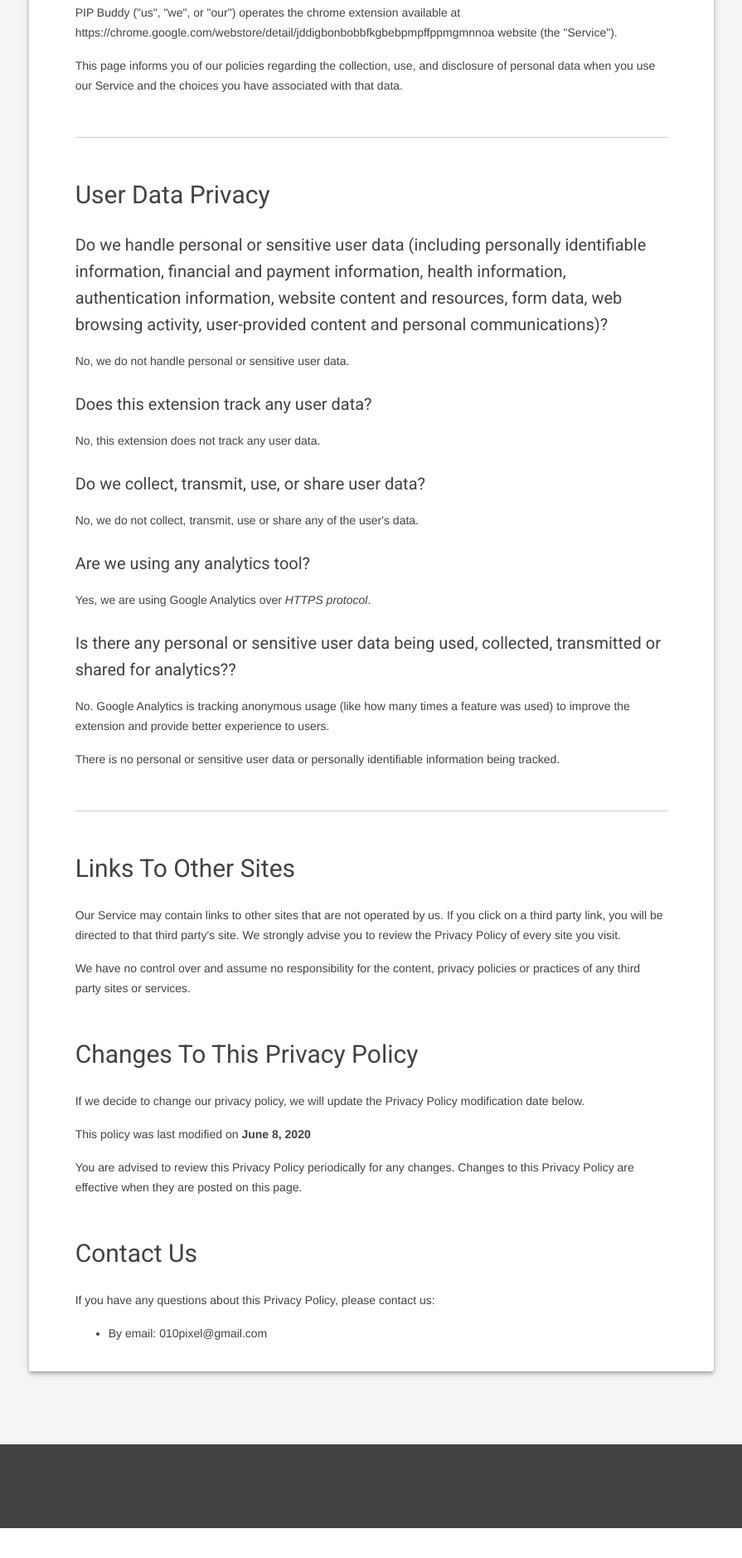
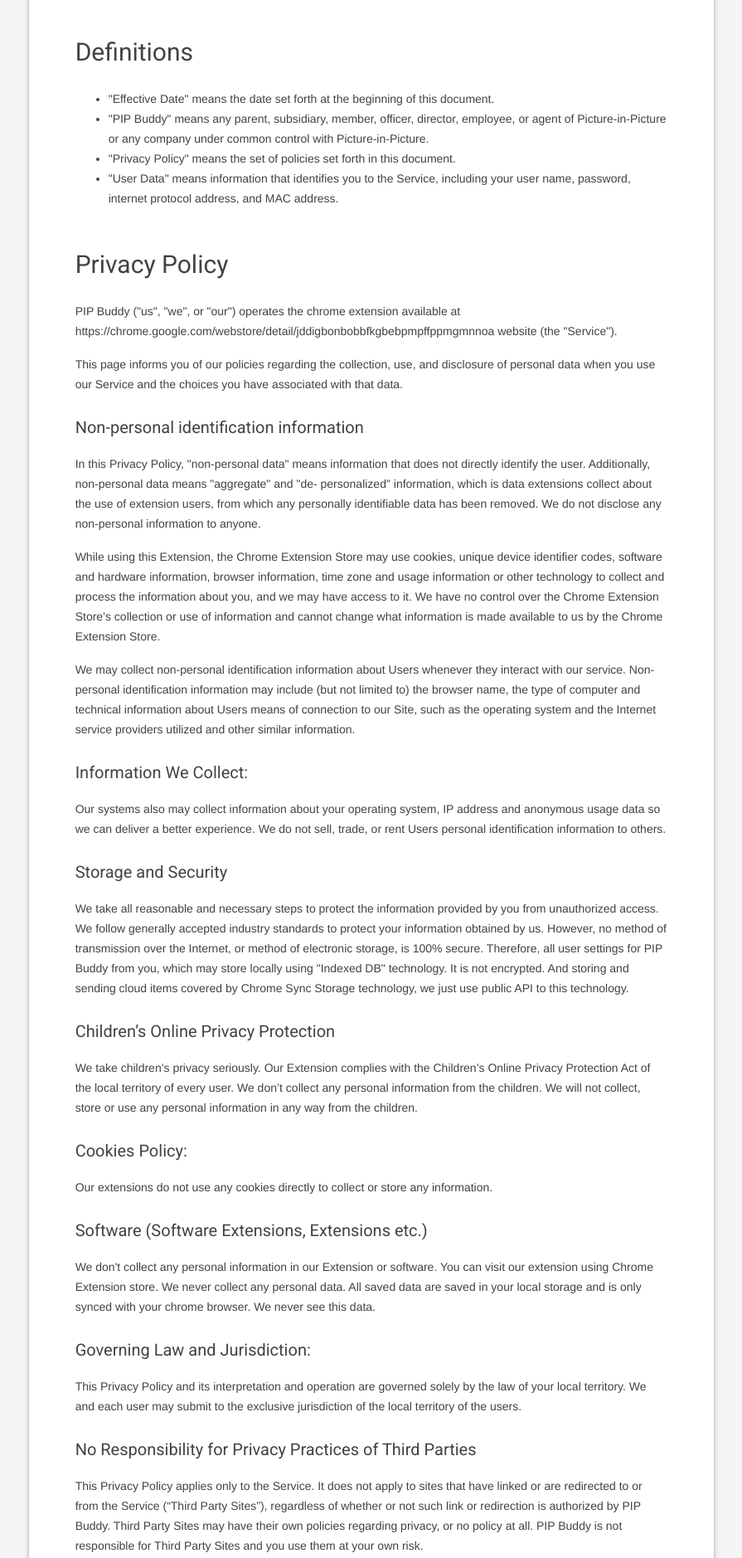
Before and after one commit to 010pixel/privacy-policy, a plain HTML site: page chrome/pip-buddy/index.html in a window 1280 px wide. Shown: the part 765-2643 px from the top of the page at 83% size, without its empty margins (192-1087 px from the left). Before the commit the page ends 2607 px from the top, so only its background shows below. Drawn offline with nearby package versions, Linux system fonts and the light colour scheme.

Commit message:
Updated PIP Buddy Privacy Policy

```diff
--- a/chrome/pip-buddy/index.html
+++ b/chrome/pip-buddy/index.html
@@ -106,47 +106,75 @@
 
             <h2 class="h2">Privacy Policy of <span class="product-url"></span></h2>
 
+            <p>Effective date: June 8, 2020</p>
+
             <h3>Your Consent</h3>
 
             <p>We respect the privacy of all users of our extension and comply with the User Data Privacy policy for the Chrome Web Store. By using <a class="product-url-anchor" href="#">PIP Buddy</a> extension for Chrome, Chromium based browsers or Firefox, you consent to this privacy policy.</p>
 
             <p>Your privacy is important to us. This privacy statement explains the personal data PIP Buddy, how PIP Buddy processes it, and for what purposes.</p>
 
-            <p>If there are any terms in this privacy notice that you do not agree with, feel free to discontinue use of the extension or get in touch with me via the form <a href="#">here</a></p>
+            <p>PLEASE READ THIS PRIVACY POLICY CAREFULLY. BY ACCESSING OR USING THE SERVICE, YOU ACKNOWLEDGE THAT YOU HAVE READ, UNDERSTOOD, AND AGREE TO BE BOUND TO ALL THE TERMS AND CONDITIONS OF THIS PRIVACY POLICY AND OUR TERMS OF USE. IF YOU DO NOT AGREE TO THESE TERMS AND CONDITIONS, PLEASE EXIT, AND DO NOT ACCESS OR USE, THE SERVICE. YOUR CONTINUOUS USE OF THIS EXTENSION WILL BE DEEMED TO BE YOUR ACCEPTANCE OF ANY CHANGES TO THIS PRIVACY POLICY.</p>
+
+            <h3>Definitions</h3>
+
+            <ul>
+              <li>"Effective Date" means the date set forth at the beginning of this document.</li>
+              <li>"PIP Buddy" means any parent, subsidiary, member, officer, director, employee, or agent of Picture-in-Picture or any company under common control with Picture-in-Picture. </li>
+              <li>"Privacy Policy" means the set of policies set forth in this document. </li>
+              <li>"User Data" means information that identifies you to the Service, including your user name, password, internet protocol address, and MAC address.</li>
+            </ul>
 
             <h3>Privacy Policy</h3>
-
-            <p>Effective date: June 8, 2020</p>
-
 
             <p>PIP Buddy ("us", "we", or "our") operates the chrome extension available at <span class="product-url"></span> website (the "Service").</p>
 
             <p>This page informs you of our policies regarding the collection, use, and disclosure of personal data when you use our Service and the choices you have associated with that data.</p>
 
-            <br /><hr />
+            <h4 class="question">Non-personal identification information</h4>
 
-            <h3>User Data Privacy</h3>
+            <p class="answer">In this Privacy Policy, "non-personal data" means information that does not directly identify the user. Additionally, non-personal data means "aggregate" and "de- personalized" information, which is data extensions collect about the use of extension users, from which any personally identifiable data has been removed. We do not disclose any non-personal information to anyone.</p>
 
-            <h4 class="question">Do we handle personal or sensitive user data (including personally identifiable information, financial and payment information, health information, authentication information, website content and resources, form data, web browsing activity, user-provided content and personal communications)?</h4>
+            <p class="answer">While using this Extension, the Chrome Extension Store may use cookies, unique device identifier codes, software and hardware information, browser information, time zone and usage information or other technology to collect and process the information about you, and we may have access to it. We have no control over the Chrome Extension Store’s collection or use of information and cannot change what information is made available to us by the Chrome Extension Store.</p>
 
-            <p class="answer">No, we do not handle personal or sensitive user data.</p>
+            <p class="answer">We may collect non-personal identification information about Users whenever they interact with our service. Non-personal identification information may include (but not limited to) the browser name, the type of computer and technical information about Users means of connection to our Site, such as the operating system and the Internet service providers utilized and other similar information.</p>
 
-            <h4 class="question">Does this extension track any user data?</h4>
+            <h4 class="question">Information We Collect:</h4>
 
-            <p class="answer">No, this extension does not track any user data.</p>
+            <p class="answer">Our systems also may collect information about your operating system, IP address and anonymous usage data so we can deliver a better experience. We do not sell, trade, or rent Users personal identification information to others.</p>
 
-            <h4 class="question">Do we collect, transmit, use, or share user data?</h4>
+            <h4 class="question">Storage and Security</h4>
 
-            <p class="answer">No, we do not collect, transmit, use or share any of the user's data.</p>
+            <p class="answer">We take all reasonable and necessary steps to protect the information provided by you from unauthorized access. We follow generally accepted industry standards to protect your information obtained by us. However, no method of transmission over the Internet, or method of electronic storage, is 100% secure. Therefore, all user settings for PIP Buddy from you, which may store locally using "Indexed DB" technology. It is not encrypted. And storing and sending cloud items covered by Chrome Sync Storage technology, we just use public API to this technology.</p>
+
+            <h4 class="question">Children’s Online Privacy Protection</h4>
+
+            <p class="answer">We take children’s privacy seriously. Our Extension complies with the Children’s Online Privacy Protection Act of the local territory of every user. We don’t collect any personal information from the children. We will not collect, store or use any personal information in any way from the children.</p>
+
+            <h4 class="question">Cookies Policy:</h4>
+
+            <p class="answer">Our extensions do not use any cookies directly to collect or store any information.</p>
+
+            <h4 class="question">Software (Software Extensions, Extensions etc.)</h4>
+
+            <p class="answer">We don't collect any personal information in our Extension or software. You can visit our extension using Chrome Extension store. We never collect any personal data. All saved data are saved in your local storage and is only synced with your chrome browser. We never see this data.</p>
+
+            <h4>Governing Law and Jurisdiction:</h4>
+
+            <p class="answer">This Privacy Policy and its interpretation and operation are governed solely by the law of your local territory. We and each user may submit to the exclusive jurisdiction of the local territory of the users.</p>
+
+            <h4 class="question">No Responsibility for Privacy Practices of Third Parties</h4>
+
+            <p class="answer">This Privacy Policy applies only to the Service. It does not apply to sites that have linked or are redirected to or from the Service (“Third Party Sites”), regardless of whether or not such link or redirection is authorized by PIP Buddy. Third Party Sites may have their own policies regarding privacy, or no policy at all. PIP Buddy is not responsible for Third Party Sites and you use them at your own risk.</p>
 
             <h4 class="question">Are we using any analytics tool?</h4>
 
             <p class="answer">Yes, we are using Google Analytics over <i>HTTPS protocol</i>.</p>
 
-            <h4 class="question">Is there any personal or sensitive user data being used, collected, transmitted or shared for analytics??</h4>
+            <h4 class="question">Is there any personal or sensitive User Data being used, collected, transmitted or shared for analytics??</h4>
 
-            <p class="answer">No. Google Analytics is tracking anonymous usage (like how many times a feature was used) to improve the extension and provide better experience to users.</p>
-            <p>There is no personal or sensitive user data or personally identifiable information being tracked.</p>
+            <p class="answer">No. Google Analytics is for anonymous usage (like how many times a feature was used) to improve the extension and provide better experience to users.</p>
+            <p>There is no personal or sensitive User Data or personally identifiable information being transmitted.</p>
 
             <br /><hr />
 
@@ -157,7 +185,7 @@
             <h3>Changes To This Privacy Policy</h3>
             <p>If we decide to change our privacy policy, we will update the Privacy Policy modification date below.</p>
             <p>This policy was last modified on <b>June 8, 2020</b></p>
-            <p>You are advised to review this Privacy Policy periodically for any changes. Changes to this Privacy Policy are effective when they are posted on this page.</p>
+            <p>You are advised to review this Privacy Policy periodically for any changes. Changes to this Privacy Policy are effective when they are posted on this page. You are responsible for reviewing.</p>
 
 
             <h3>Contact Us</h3>
```
